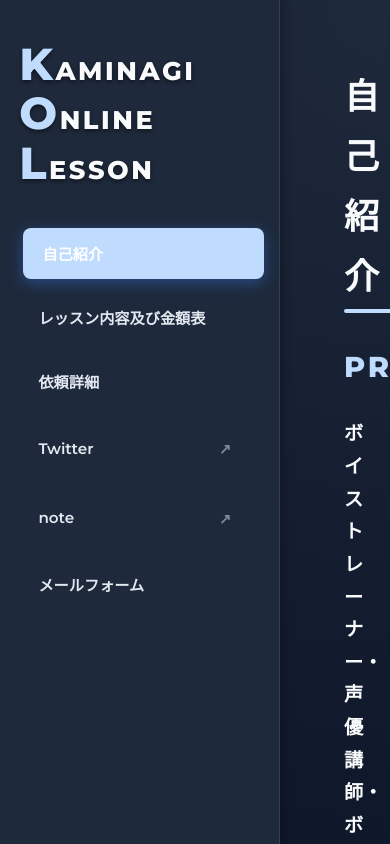
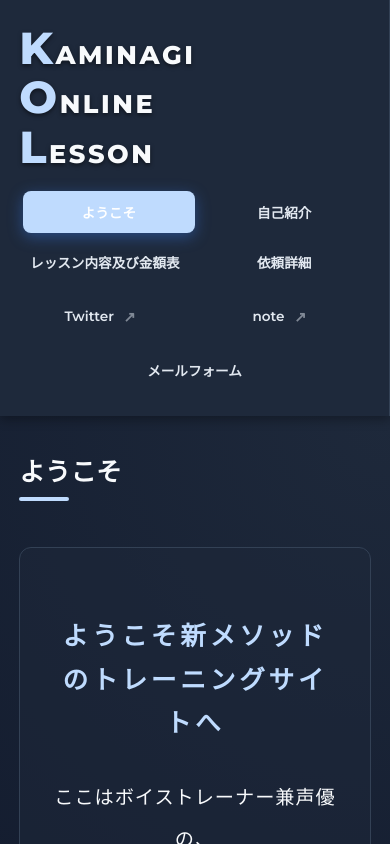
Before and after one commit to kaminagi-takuna/-, a React (Vite) app: page / in a window 390 px wide. Built offline with nearby package versions, Linux system fonts and the light colour scheme.

Commit message:
Add responsive layout and Welcome tab

```diff
--- a/src/App.css
+++ b/src/App.css
@@ -455,3 +455,62 @@ h2::after {
   background: rgba(0, 0, 0, 0.1);
   margin: 0;
 }
+
+/* ==========================================================================
+   Mobile Responsive Adjustments
+   ========================================================================== */
+@media screen and (max-width: 768px) {
+  .layout-container {
+    flex-direction: column;
+    overflow-y: auto;
+  }
+
+  .sidebar {
+    width: 100%;
+    height: auto;
+    padding: 1.5rem 0;
+    position: relative;
+    box-shadow: 0 4px 10px rgba(0,0,0,0.3);
+  }
+
+  .nav-menu {
+    flex-direction: row;
+    flex-wrap: wrap;
+    justify-content: center;
+    gap: 0.5rem;
+  }
+
+  .nav-menu li {
+    padding: 0.6rem 0.5rem;
+    font-size: 0.85rem;
+    flex: 1 1 calc(50% - 1.5rem);
+    text-align: center;
+    justify-content: center;
+  }
+
+  .logo {
+    margin-bottom: 1.2rem;
+    font-size: 1.4rem;
+  }
+
+  .content-area {
+    overflow-y: visible;
+  }
+
+  .page-content {
+    padding: 2rem 1.2rem;
+  }
+
+  h2 {
+    font-size: 1.6rem;
+    margin-bottom: 1.5rem;
+  }
+
+  .hero-section h2 {
+    font-size: 2rem !important;
+  }
+
+  .pricing-cards {
+    grid-template-columns: 1fr;
+  }
+}
--- a/src/App.jsx
+++ b/src/App.jsx
@@ -36,10 +36,25 @@ const NoteEmbed = ({ noteId }) => {
 };
 
 function App() {
-  const [activeTab, setActiveTab] = useState('profile')
+  const [activeTab, setActiveTab] = useState('welcome')
 
   const renderContent = () => {
     switch(activeTab) {
+      case 'welcome':
+        return (
+          <div className="page-content fade-in">
+            <h2>ようこそ</h2>
+            <div className="content-card" style={{ textAlign: 'center', padding: '4rem 2rem', marginTop: '2rem' }}>
+              <h3 style={{ color: 'var(--accent)', fontSize: '1.6rem', marginBottom: '2rem', letterSpacing: '0.15em', fontWeight: '800' }}>
+                ようこそ新メソッドのトレーニングサイトへ
+              </h3>
+              <p style={{ fontSize: '1.2rem', lineHeight: '2.2', color: 'var(--text-primary)', letterSpacing: '0.05em' }}>
+                ここはボイストレーナー兼声優の、<br/>なぎぃ/神薙拓那 が運営する総合案内サイトです。<br /><br />
+                メニューから、自己紹介やレッスン内容、<br/>ご依頼の詳細などをご覧ください。
+              </p>
+            </div>
+          </div>
+        );
       case 'profile':
         return (
           <div className="page-content fade-in">
@@ -351,6 +366,7 @@ function App() {
           <span style={{ fontSize: '2.8rem', color: 'var(--accent)' }}>L</span>ESSON
         </h1>
         <ul className="nav-menu">
+          <li className={activeTab === 'welcome' ? 'active' : ''} onClick={() => setActiveTab('welcome')}>ようこそ</li>
           <li className={activeTab === 'profile' ? 'active' : ''} onClick={() => setActiveTab('profile')}>自己紹介</li>
           <li className={activeTab === 'lessons' ? 'active' : ''} onClick={() => setActiveTab('lessons')}>レッスン内容及び金額表</li>
           <li className={activeTab === 'canva' ? 'active' : ''} onClick={() => setActiveTab('canva')}>
```
